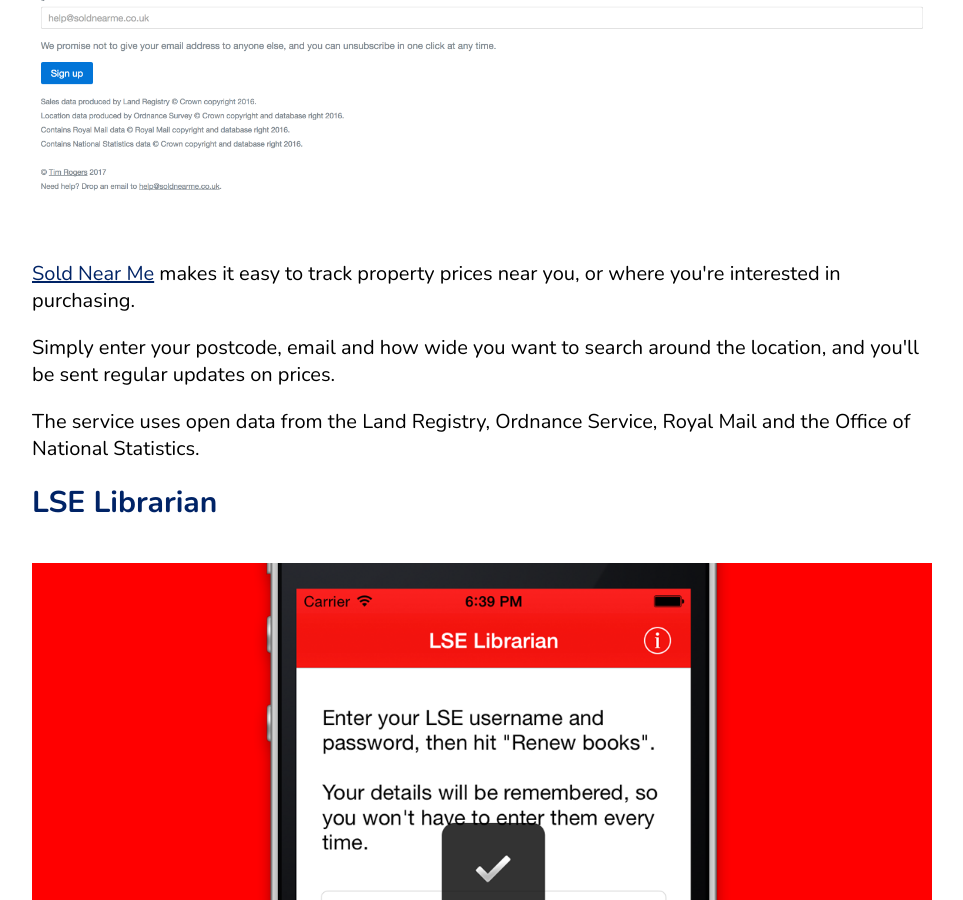
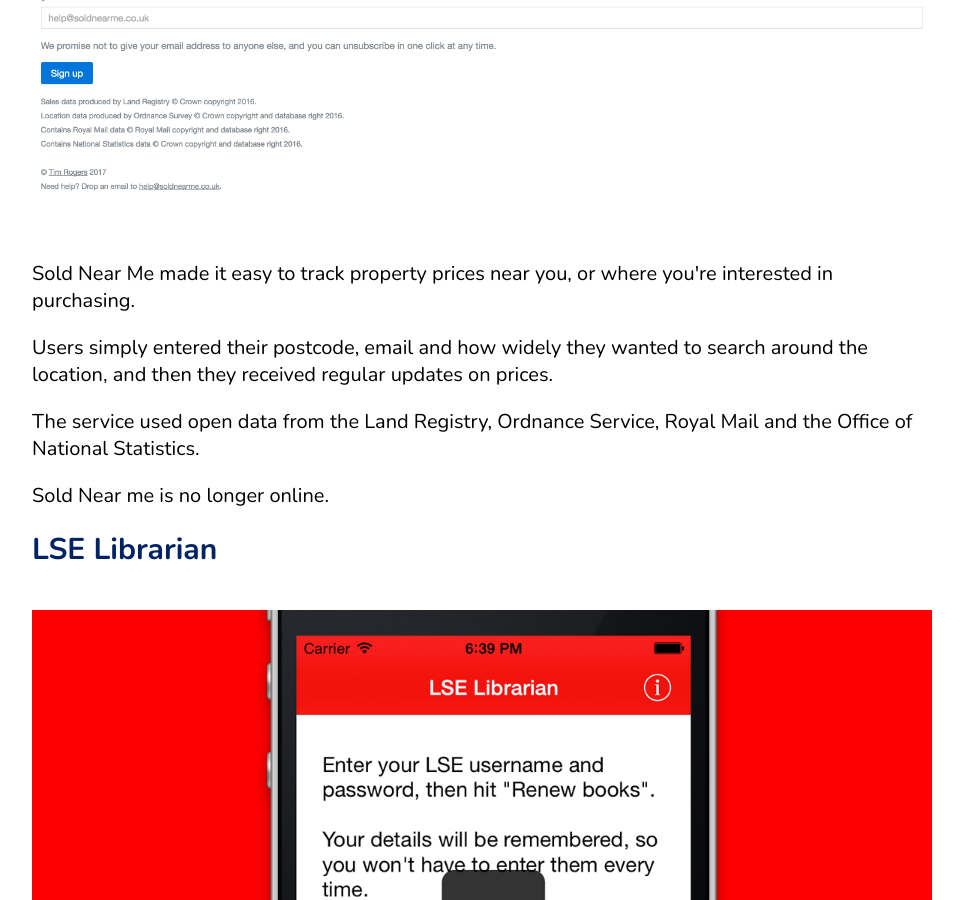
Before and after one commit to timrogers/timrogers.co.uk, a Jekyll site: the page built from portfolio/side-projects/index.html, in a window 1280 px wide and 900 px high, scrolled down 1923 px. Shown: the whole window, without its empty margins (158-1121 px from the left). Built offline with Jekyll 4.4.1, drawn with Linux system fonts in a browser that asks for light colours.

Commit message:
Update Sold Near Me section

```diff
--- a/portfolio/side-projects/index.html
+++ b/portfolio/side-projects/index.html
@@ -17,7 +17,7 @@
 
   <p>Simply enter where you're going from and where you want to go, the fare class and the number of seats and you'll get a full list of dates you can travel. This has never been possible until now!</p>
 
-  <p>The site is no longer live as the underlying private API is no longer available, but the app is preserved for posterity <a href="https://baredemptionfinder.com" target="_blank">here</a>.</p>
+  <p>The site is no longer live as the underlying private API is no longer available, but the app is preserved for posterity <a href="https://baredemptionfinder.com/" target="_blank">here</a>.</p>
 
   <h3 id="sold-near-me" class="u-marginTl">Sold Near Me</h3>
 </div>
@@ -25,11 +25,13 @@
 <img src="/images/portfolio/sold-near-me@2x.png" alt="Sold Near Me" class="img-block" />
 
 <div class="container u-marginBl">
-  <p><a href="https://soldnearme.co.uk" target="_blank">Sold Near Me</a> makes it easy to track property prices near you, or where you're interested in purchasing.</p>
+  <p>Sold Near Me made it easy to track property prices near you, or where you're interested in purchasing.</p>
 
-  <p>Simply enter your postcode, email and how wide you want to search around the location, and you'll be sent regular updates on prices.</p>
+  <p>Users simply entered their postcode, email and how widely they wanted to search around the location, and then they received regular updates on prices.</p>
 
-  <p>The service uses open data from the Land Registry, Ordnance Service, Royal Mail and the Office of National Statistics.</p>
+  <p>The service used open data from the Land Registry, Ordnance Service, Royal Mail and the Office of National Statistics.</p>
+
+  <p>Sold Near me is no longer online.</p>
 
   <h3 id="lse-librarian" class="u-marginTl">LSE Librarian</h3>
 </div>
```
